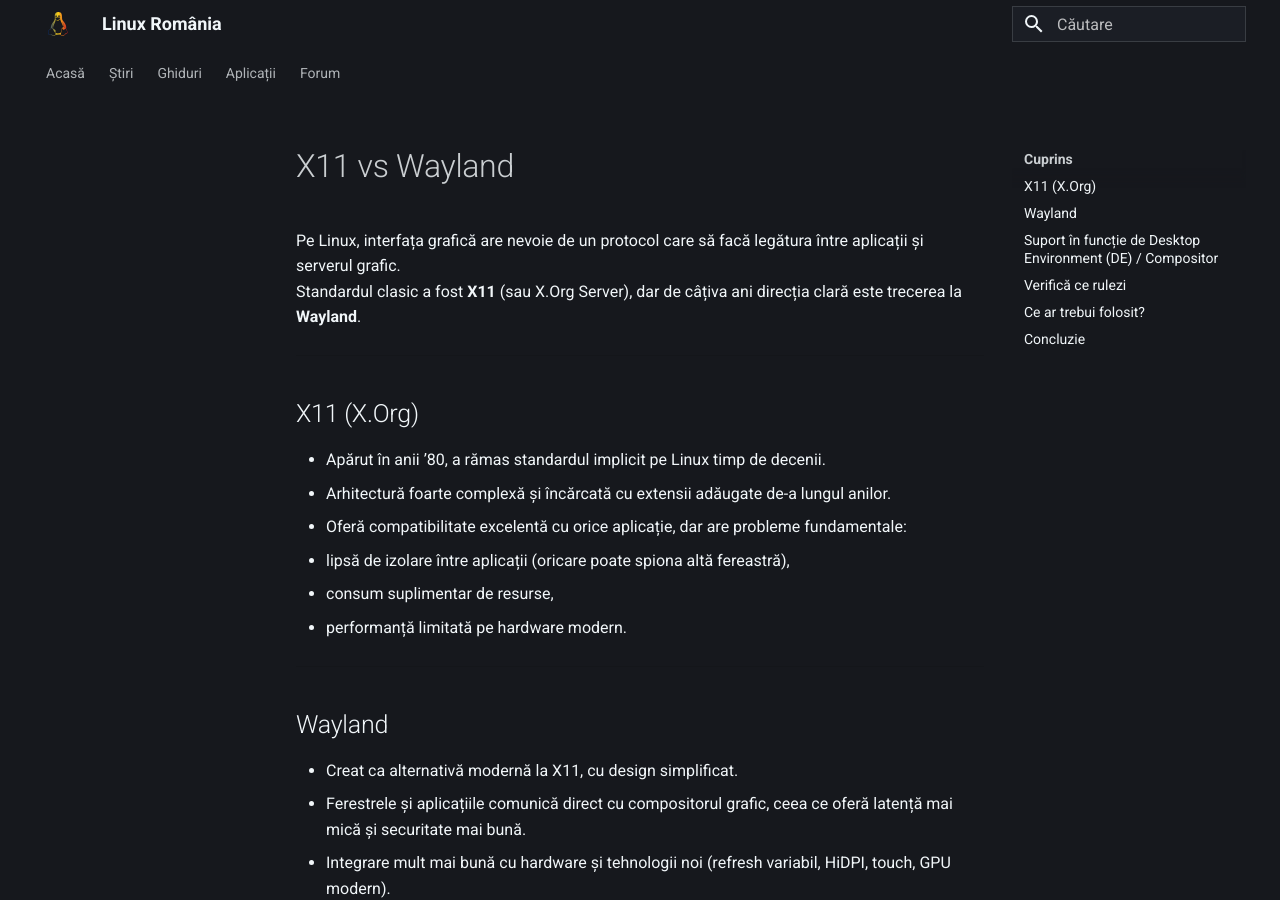
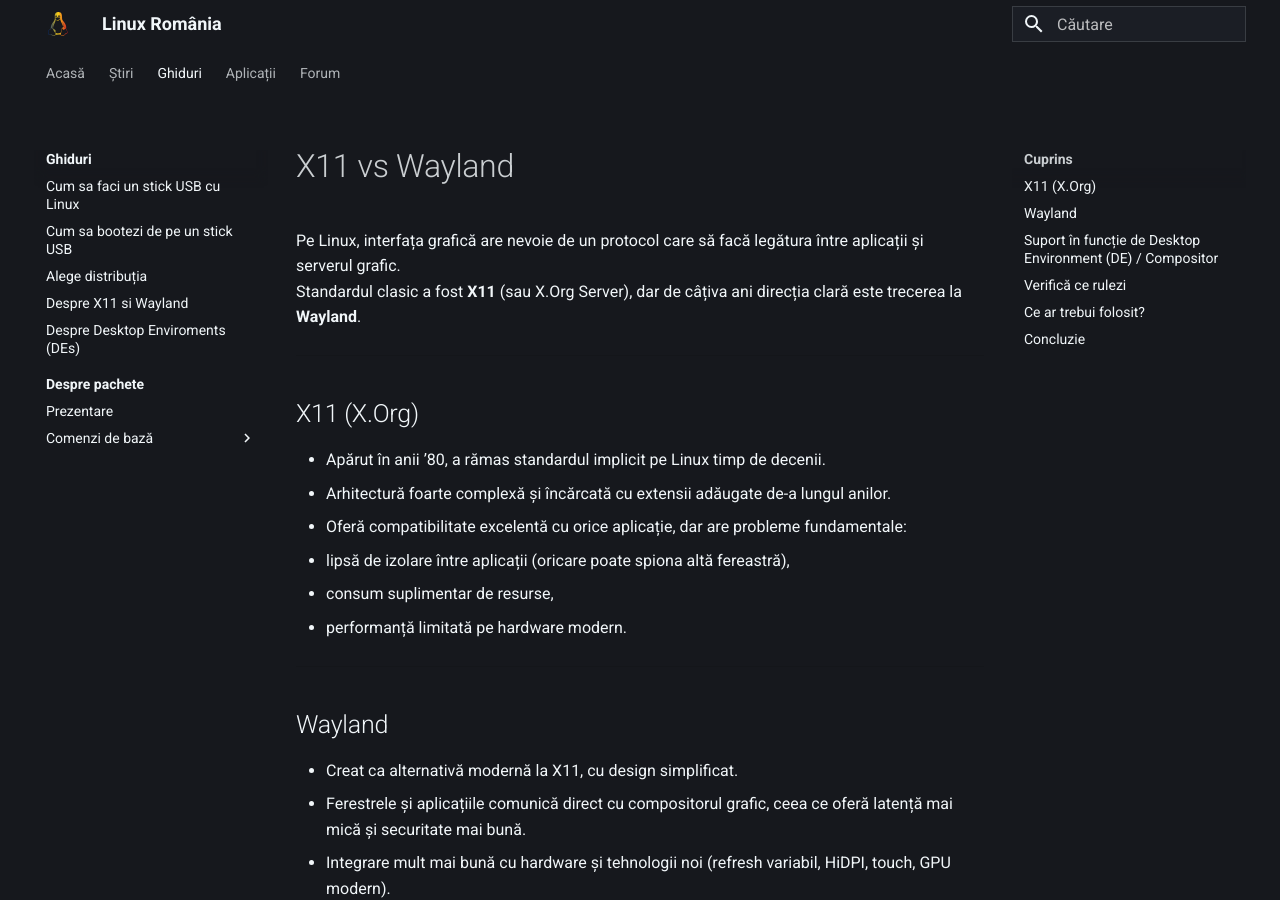
Before and after one commit to linux-romania/linuxromania-site, an MkDocs documentation site: the page built from docs/ghiduri/incepatori/x11-vs-wayland.md, in a window 1280 px wide and 900 px high. Built offline with MkDocs 1.6.1 and Material for MkDocs 9.7.7, drawn with Linux system fonts in a browser that asks for light colours.

Commit message:
Update mkdocs.yml

```diff
--- a/mkdocs.yml
+++ b/mkdocs.yml
@@ -31,9 +31,11 @@
   - Acasă: index.md
   - Știri: stiri/index.md
   - Ghiduri:
-      - Alege distribuția: ghiduri/incepatori/alege-distributia.md
       - Cum sa faci un stick USB cu Linux: ghiduri/incepatori/usb-bootabil.md
       - Cum sa bootezi de pe un stick USB: ghiduri/incepatori/booteaza-de-pe-stick.md
+      - Alege distribuția: ghiduri/incepatori/alege-distributia.md
+      - Despre X11 si Wayland: ghiduri/incepatori/x11-vs-wayland.md
+      - Despre Desktop Enviroments (DEs): ghiduri/incepatori/desktop-enviroments.md
       - Despre pachete:
           - Prezentare: ghiduri/incepatori/despre-packages.md
           - Comenzi de bază:
```
